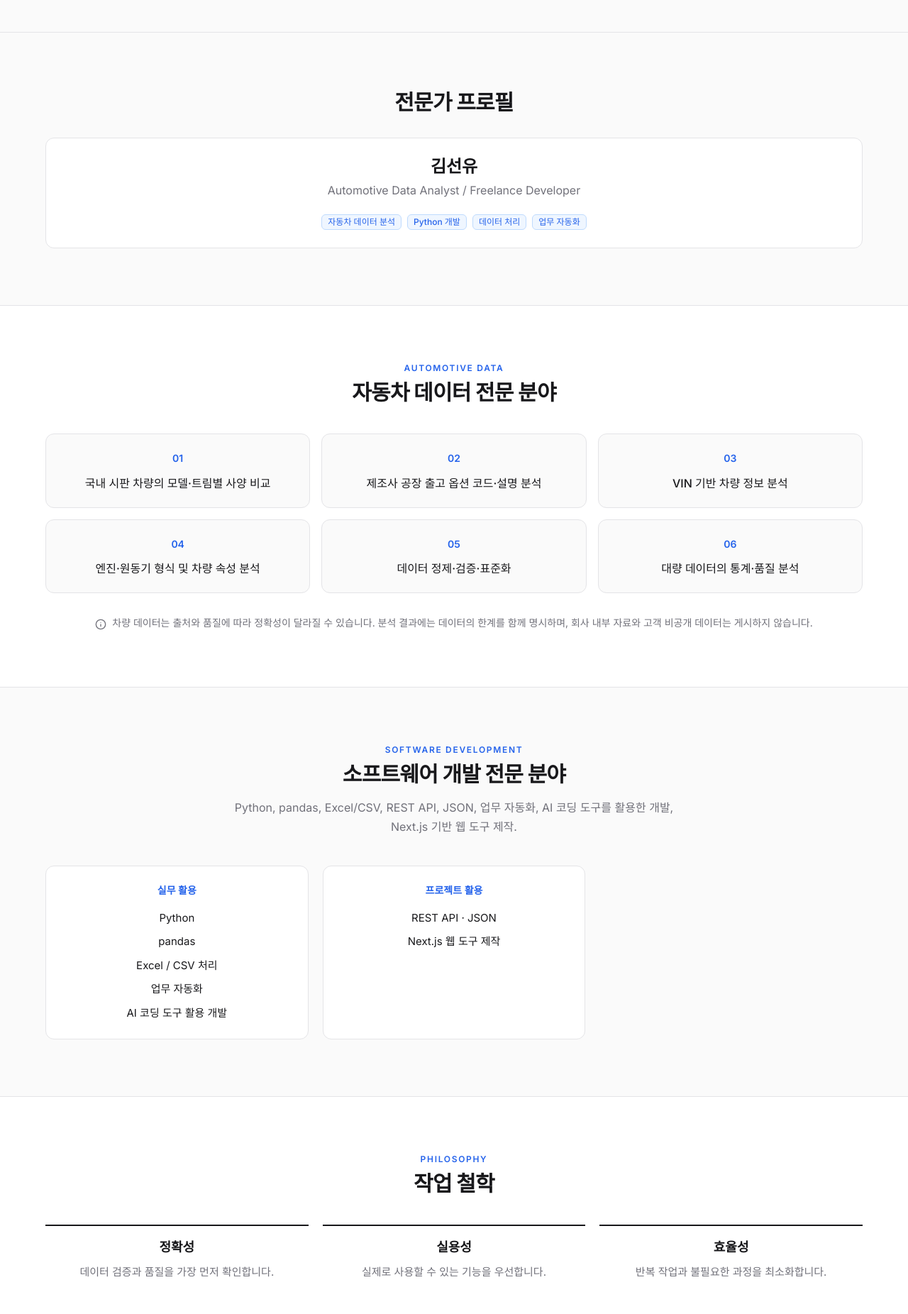
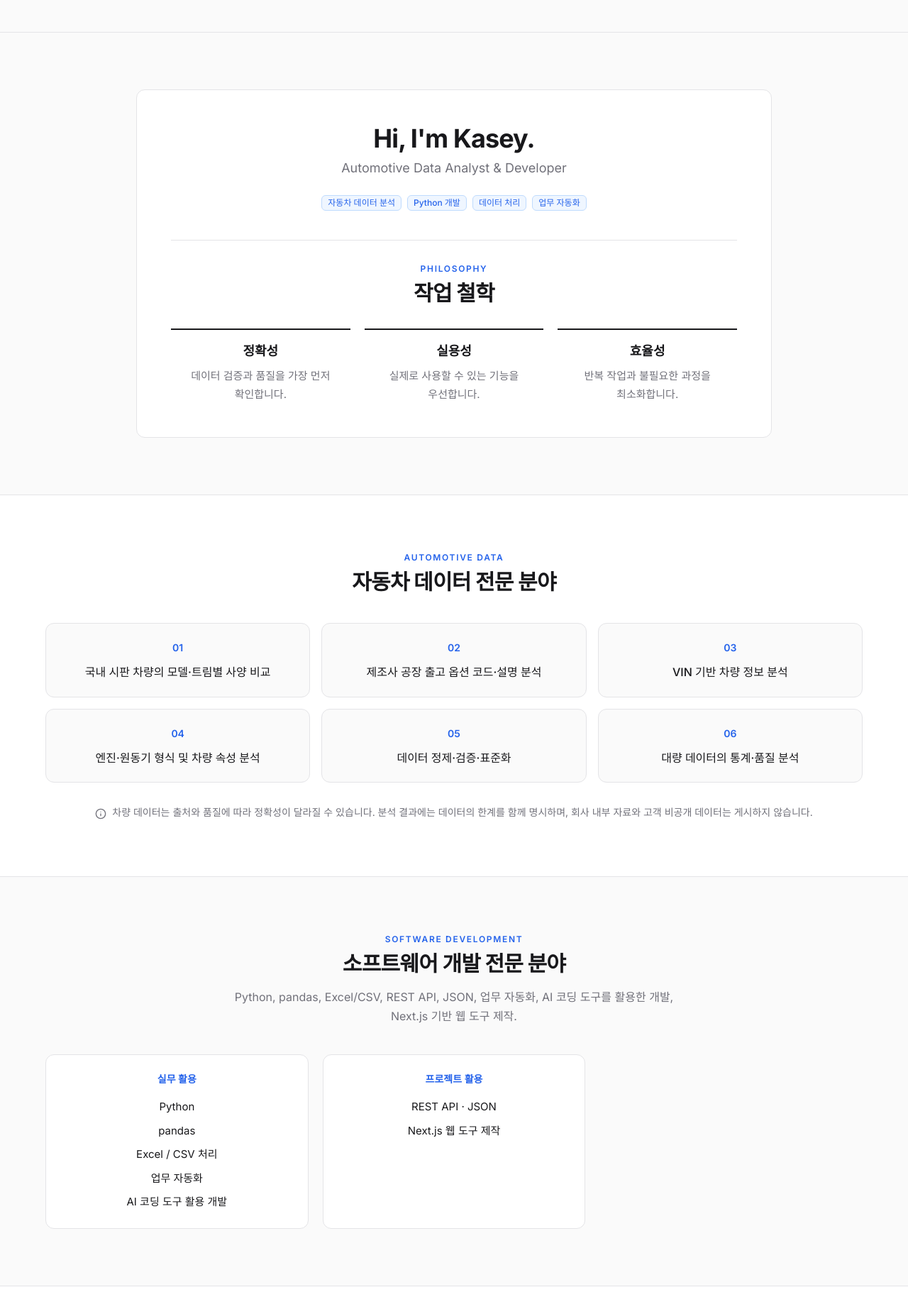
Before and after one commit to sysy-netizen/codivostudio-web, a Next.js app: page /about in a window 1280 px wide. Shown: the part 360-2212 px from the top of the page at 71% size. Built offline with nearby package versions, Linux system fonts and the light colour scheme; a web font is replaced by a local one.

Commit message:
홈페이지 리뉴얼 v2 반영
Co-Authored-By: Claude Sonnet 5.5 <noreply@anthropic.com>

```diff
--- a/src/app/about/page.tsx
+++ b/src/app/about/page.tsx
@@ -11,7 +11,7 @@ import { buildMetadata } from "@/lib/metadata";
 export const metadata = buildMetadata({
   title: "소개 | CODIVO STUDIO",
   description:
-    "자동차 데이터 분석과 Python 개발을 결합해 실무 문제를 해결하는 CODIVO STUDIO와 김선유의 전문 영역을 소개합니다.",
+    "자동차 데이터 분석과 Python 개발을 결합해 실무 문제를 해결하는 CODIVO STUDIO와 Kasey의 전문 영역을 소개합니다.",
   path: "/about",
 });
 
@@ -22,25 +22,35 @@ export default function AboutPage() {
     <>
       <PageHeader eyebrow="ABOUT" title="복잡한 실무를 더 단순하게 만드는 기술 스튜디오" description={profile.intro} />
 
-      <section className="section" aria-labelledby="profile">
+      <section className="section" aria-label="프로필과 작업 철학">
         <div className="container-content text-center">
-          <h2 id="profile" className="h2">전문가 프로필</h2>
-          <div className="card mt-8 flex flex-col items-center gap-6">
+          <div className="card mx-auto max-w-4xl p-8 sm:p-12">
             {profile.photo && (
-              <Image src={profile.photo} alt={`${profile.name} 프로필 사진`} width={120} height={120} className="h-28 w-28 rounded-xl object-cover" />
+              <Image src={profile.photo} alt={`${profile.name} 프로필 사진`} width={120} height={120} className="mx-auto mb-6 h-28 w-28 rounded-xl object-cover" />
             )}
-            <div>
-              <p className="text-2xl font-bold">{profile.name}</p>
-              <p className="mt-1 text-muted">{profile.role}</p>
-              <ul className="mt-4 flex flex-wrap justify-center gap-2">
-                {profile.areas.map((a) => (
-                  <li key={a}><Badge variant="accent">{a}</Badge></li>
+            <p className="text-3xl font-bold tracking-tight sm:text-4xl">Hi, I&apos;m {profile.name}.</p>
+            <p className="mt-2 text-muted sm:text-lg">{profile.role}</p>
+            <ul className="mt-5 flex flex-wrap justify-center gap-2">
+              {profile.areas.map((a) => (
+                <li key={a}><Badge variant="accent">{a}</Badge></li>
+              ))}
+            </ul>
+
+            <div className="mt-10 border-t border-border pt-8">
+              <p className="eyebrow">Philosophy</p>
+              <h2 className="h2 mt-2">작업 철학</h2>
+              <ul className="mt-8 grid gap-5 md:grid-cols-3">
+                {philosophy.map((p) => (
+                  <li key={p.title} className="border-t-2 border-foreground pt-4">
+                    <h3 className="text-lg font-bold">{p.title}</h3>
+                    <p className="mt-2 text-[15px] text-muted">{p.description}</p>
+                  </li>
                 ))}
               </ul>
             </div>
           </div>
           {profile.history.length > 0 && (
-            <ol className="mt-6 space-y-4">
+            <ol className="mx-auto mt-6 max-w-4xl space-y-4">
               {profile.history.map((h) => (
                 <li key={h.period + h.title} className="card">
                   <p className="text-sm text-muted">{h.period}</p>
@@ -98,22 +108,10 @@ export default function AboutPage() {
         </div>
       </section>
 
-      <section className="section border-t border-border bg-surface" aria-labelledby="philosophy">
-        <div className="container-content text-center">
-          <p className="eyebrow">Philosophy</p>
-          <h2 id="philosophy" className="h2 mt-2">작업 철학</h2>
-          <ul className="mt-10 grid gap-5 md:grid-cols-3">
-            {philosophy.map((p) => (
-              <li key={p.title} className="border-t-2 border-foreground pt-4">
-                <h3 className="text-lg font-bold">{p.title}</h3>
-                <p className="mt-2 text-[15px] text-muted">{p.description}</p>
-              </li>
-            ))}
-          </ul>
-          <div className="mt-12 flex flex-wrap justify-center gap-3">
-            <Link href="/tools" className={buttonVariants()}>프로젝트 보기</Link>
-            <Link href="/contact" className={buttonVariants({ variant: "outline" })}>프로젝트 문의</Link>
-          </div>
+      <section className="section border-t border-border bg-surface">
+        <div className="container-content flex flex-wrap justify-center gap-3">
+          <Link href="/tools" className={buttonVariants()}>프로젝트 보기</Link>
+          <Link href="/contact" className={buttonVariants({ variant: "outline" })}>프로젝트 문의</Link>
         </div>
       </section>
     </>
--- a/src/app/layout.tsx
+++ b/src/app/layout.tsx
@@ -23,8 +23,8 @@ const jsonLd = {
     { "@type": "WebSite", name: site.name, url: site.url, inLanguage: "ko-KR" },
     {
       "@type": "Person",
-      name: "김선유",
-      jobTitle: "Automotive Data Analyst / Freelance Developer",
+      name: "Kasey",
+      jobTitle: "Automotive Data Analyst & Developer",
       url: `${site.url}/about`,
       worksFor: { "@type": "Organization", name: site.name, url: site.url },
     },
--- a/src/components/layout/footer.tsx
+++ b/src/components/layout/footer.tsx
@@ -29,7 +29,7 @@ export function Footer() {
       </div>
       <div className="border-t border-border">
         <p className="container-content py-5 text-center text-xs text-muted">
-          © {new Date().getFullYear()} {site.name}. All rights reserved.
+          Built by Kasey · {site.name}
         </p>
       </div>
     </footer>
--- a/src/data/profile.ts
+++ b/src/data/profile.ts
@@ -1,6 +1,6 @@
 export const profile = {
-  name: "김선유",
-  role: "Automotive Data Analyst / Freelance Developer",
+  name: "Kasey",
+  role: "Automotive Data Analyst & Developer",
   areas: ["자동차 데이터 분석", "Python 개발", "데이터 처리", "업무 자동화"],
   // TODO: 확인된 경력·이력만 추가 (임의의 연차·성과 금지)
   history: [] as { period: string; title: string; description?: string }[],
```
Also changed, not shown: 2 other files (tests, documents, lock files or other folders).
